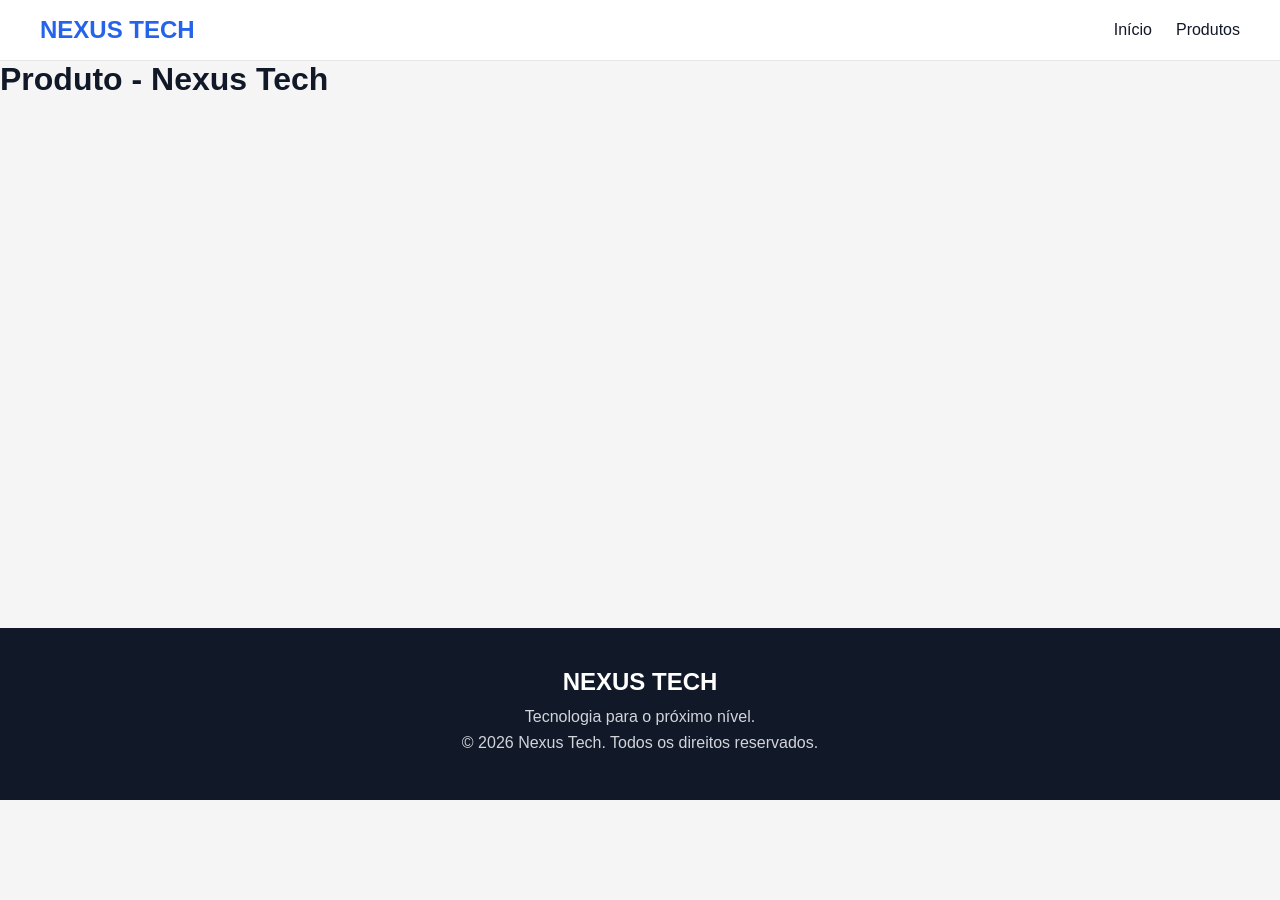
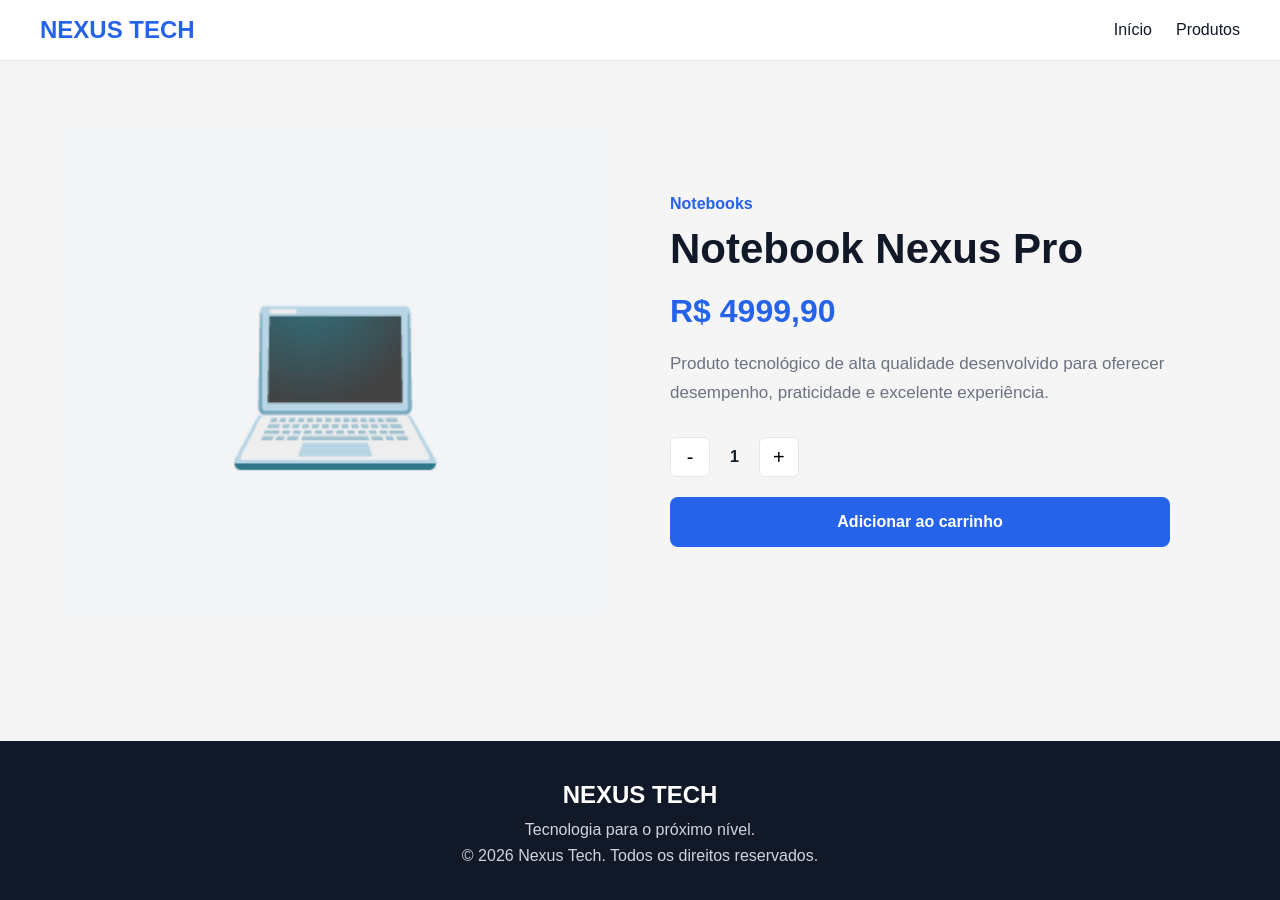
Before and after one commit to oliveirasantos62-dotcom/nexus-tech, a React (Vite) app: page /produto/1 in a window 1280 px wide. Shown: the top 900 px of the page. Before the commit the page ends 800 px from the top, so only its background shows below. Built offline with nearby package versions, Linux system fonts and the light colour scheme.

Commit message:
feat: cria página individual do produto

```diff
--- a/src/App.jsx
+++ b/src/App.jsx
@@ -1,11 +1,11 @@
 import { BrowserRouter, Routes, Route } from 'react-router-dom';
-
-import Header from './components/Header/Header';
-import Footer from './components/Footer/Footer';
 
 import Home from './pages/Home/Home';
 import Products from './pages/Products/Products';
 import Product from './pages/Product/Product';
+
+import Header from './components/Header/Header';
+import Footer from './components/Footer/Footer';
 
 function App() {
   return (
--- a/src/components/ProductCard/ProductCard.css
+++ b/src/components/ProductCard/ProductCard.css
@@ -17,6 +17,7 @@
   box-shadow: 0 8px 20px rgba(0, 0, 0, 0.08);
 }
 
+/* Imagem do produto */
 .product-image {
   height: 200px;
 
@@ -29,37 +30,63 @@
   font-size: 64px;
 }
 
+/* Informações do produto */
 .product-info {
   padding: 20px;
 }
 
+/* Categoria */
+.product-category {
+  margin-bottom: 8px;
+
+  color: var(--primary);
+
+  font-size: 13px;
+  font-weight: 700;
+
+  text-transform: uppercase;
+}
+
+/* Nome */
 .product-info h3 {
   margin-bottom: 12px;
+
+  font-size: 18px;
 }
 
+/* Preço */
 .product-price {
+  margin-bottom: 16px;
+
   color: var(--primary);
 
   font-size: 20px;
   font-weight: 700;
-
-  margin-bottom: 16px;
 }
 
-.product-info button {
+/* Link "Ver produto" */
+.product-button {
+  display: block;
+
   width: 100%;
 
   padding: 10px;
 
-  border: none;
   border-radius: 8px;
 
   background-color: var(--primary);
   color: var(--white);
 
+  text-align: center;
+  text-decoration: none;
+
+  font-weight: 700;
+
   cursor: pointer;
+
+  transition: background-color 0.2s;
 }
 
-.product-info button:hover {
+.product-button:hover {
   background-color: var(--primary-dark);
 }
--- a/src/components/ProductCard/ProductCard.jsx
+++ b/src/components/ProductCard/ProductCard.jsx
@@ -1,16 +1,24 @@
+import { Link } from 'react-router-dom';
+
 import './ProductCard.css';
 
-function ProductCard({ name, price }) {
+function ProductCard({ product }) {
   return (
     <article className='product-card'>
-      <div className='product-image'>🖥️</div>
+      <div className='product-image'>{product.image}</div>
 
       <div className='product-info'>
-        <h3>{name}</h3>
+        <p className='product-category'>{product.category}</p>
 
-        <p className='product-price'>{price}</p>
+        <h3>{product.name}</h3>
 
-        <button>Ver produto</button>
+        <p className='product-price'>
+          R$ {product.price.toFixed(2).replace('.', ',')}
+        </p>
+
+        <Link to={`/produto/${product.id}`} className='product-button'>
+          Ver produto
+        </Link>
       </div>
     </article>
   );
--- /dev/null
+++ b/src/data/products.js
@@ -0,0 +1,60 @@
+const products = [
+  {
+    id: 1,
+    name: 'Notebook Nexus Pro',
+    category: 'Notebooks',
+    price: 4999.9,
+    image: '💻',
+  },
+  {
+    id: 2,
+    name: 'Notebook Nexus Air',
+    category: 'Notebooks',
+    price: 3599.9,
+    image: '💻',
+  },
+  {
+    id: 3,
+    name: 'Smartphone Nexus X',
+    category: 'Smartphones',
+    price: 2499.9,
+    image: '📱',
+  },
+  {
+    id: 4,
+    name: 'Smartphone Nexus Lite',
+    category: 'Smartphones',
+    price: 1599.9,
+    image: '📱',
+  },
+  {
+    id: 5,
+    name: 'Monitor Nexus 27',
+    category: 'Monitores',
+    price: 1299.9,
+    image: '🖥️',
+  },
+  {
+    id: 6,
+    name: 'Monitor Nexus UltraWide',
+    category: 'Monitores',
+    price: 2199.9,
+    image: '🖥️',
+  },
+  {
+    id: 7,
+    name: 'Teclado Nexus RGB',
+    category: 'Periféricos',
+    price: 299.9,
+    image: '⌨️',
+  },
+  {
+    id: 8,
+    name: 'Mouse Nexus Pro',
+    category: 'Periféricos',
+    price: 199.9,
+    image: '🖱️',
+  },
+];
+
+export default products;
--- a/src/pages/Product/Product.css
+++ b/src/pages/Product/Product.css
@@ -0,0 +1,132 @@
+.product-page {
+  max-width: 1200px;
+
+  margin: 60px auto;
+
+  padding: 0 20px;
+}
+
+.product-detail {
+  display: grid;
+
+  grid-template-columns: 1fr 1fr;
+
+  gap: 60px;
+
+  align-items: center;
+}
+
+.product-detail-image {
+  min-height: 500px;
+
+  display: flex;
+  align-items: center;
+  justify-content: center;
+
+  background-color: #f3f4f6;
+
+  border-radius: 16px;
+
+  font-size: 180px;
+}
+
+.product-detail-info {
+  max-width: 500px;
+}
+
+.product-detail-category {
+  color: var(--primary);
+
+  font-weight: 700;
+
+  margin-bottom: 12px;
+}
+
+.product-detail-info h1 {
+  font-size: 42px;
+
+  margin-bottom: 20px;
+}
+
+.product-detail-price {
+  color: var(--primary);
+
+  font-size: 32px;
+
+  font-weight: 700;
+
+  margin-bottom: 20px;
+}
+
+.product-detail-description {
+  color: var(--text-secondary);
+
+  font-size: 17px;
+
+  line-height: 1.7;
+
+  margin-bottom: 30px;
+}
+
+.product-quantity {
+  display: flex;
+
+  align-items: center;
+
+  gap: 20px;
+
+  margin-bottom: 20px;
+}
+
+.product-quantity button {
+  width: 40px;
+  height: 40px;
+
+  border: 1px solid var(--border);
+
+  border-radius: 6px;
+
+  background-color: var(--white);
+
+  cursor: pointer;
+
+  font-size: 20px;
+}
+
+.product-quantity span {
+  font-weight: 700;
+}
+
+.add-cart {
+  width: 100%;
+
+  padding: 16px;
+
+  border: none;
+
+  border-radius: 8px;
+
+  background-color: var(--primary);
+
+  color: var(--white);
+
+  font-size: 16px;
+
+  font-weight: 700;
+
+  cursor: pointer;
+}
+
+.add-cart:hover {
+  background-color: var(--primary-dark);
+}
+
+.product-not-found {
+  max-width: 1200px;
+
+  margin: 100px auto;
+
+  padding: 20px;
+
+  text-align: center;
+}
--- a/src/pages/Product/Product.jsx
+++ b/src/pages/Product/Product.jsx
@@ -1,5 +1,55 @@
+import { useParams } from 'react-router-dom';
+
+import products from '../../data/products';
+
+import './Product.css';
+
 function Product() {
-  return <h1>Produto - Nexus Tech</h1>;
+  const { id } = useParams();
+
+  const product = products.find((product) => product.id === Number(id));
+
+  if (!product) {
+    return (
+      <section className='product-not-found'>
+        <h1>Produto não encontrado</h1>
+        <p>O produto que você procura não existe.</p>
+      </section>
+    );
+  }
+
+  return (
+    <main className='product-page'>
+      <div className='product-detail'>
+        <div className='product-detail-image'>{product.image}</div>
+
+        <div className='product-detail-info'>
+          <p className='product-detail-category'>{product.category}</p>
+
+          <h1>{product.name}</h1>
+
+          <p className='product-detail-price'>
+            R$ {product.price.toFixed(2).replace('.', ',')}
+          </p>
+
+          <p className='product-detail-description'>
+            Produto tecnológico de alta qualidade desenvolvido para oferecer
+            desempenho, praticidade e excelente experiência.
+          </p>
+
+          <div className='product-quantity'>
+            <button>-</button>
+
+            <span>1</span>
+
+            <button>+</button>
+          </div>
+
+          <button className='add-cart'>Adicionar ao carrinho</button>
+        </div>
+      </div>
+    </main>
+  );
 }
 
 export default Product;
--- a/src/pages/Products/Products.css
+++ b/src/pages/Products/Products.css
@@ -0,0 +1,83 @@
+.products-page {
+  min-height: 100vh;
+}
+
+.products-header {
+  max-width: 1200px;
+
+  margin: 50px auto 30px;
+  padding: 0 20px;
+}
+
+.products-header h1 {
+  font-size: 40px;
+  margin-bottom: 10px;
+}
+
+.products-header p {
+  color: var(--text-secondary);
+  font-size: 18px;
+}
+
+.products-content {
+  max-width: 1200px;
+
+  margin: 0 auto;
+  padding: 0 20px 60px;
+}
+
+.products-toolbar {
+  display: flex;
+  gap: 12px;
+
+  margin-bottom: 30px;
+}
+
+.products-toolbar input {
+  flex: 1;
+
+  padding: 14px 16px;
+
+  border: 1px solid var(--border);
+  border-radius: 8px;
+
+  background-color: var(--white);
+
+  outline: none;
+}
+
+.products-toolbar input:focus {
+  border-color: var(--primary);
+}
+
+.products-toolbar button {
+  padding: 0 20px;
+
+  border: none;
+  border-radius: 8px;
+
+  background-color: var(--dark);
+  color: var(--white);
+
+  cursor: pointer;
+}
+
+.products-toolbar button:hover {
+  background-color: var(--dark-secondary);
+}
+
+.products-grid {
+  display: grid;
+
+  grid-template-columns: repeat(4, 1fr);
+
+  gap: 20px;
+}
+
+.no-products {
+  padding: 40px;
+
+  text-align: center;
+
+  color: var(--text-secondary);
+}
--- a/src/pages/Products/Products.jsx
+++ b/src/pages/Products/Products.jsx
@@ -1,5 +1,51 @@
+import { useState } from 'react';
+
+import products from '../../data/products';
+import ProductCard from '../../components/ProductCard/ProductCard';
+
+import './Products.css';
+
 function Products() {
-  return <h1>Produtos - Nexus Tech</h1>;
+  const [search, setSearch] = useState('');
+
+  const filteredProducts = products.filter((product) =>
+    product.name.toLowerCase().includes(search.toLowerCase()),
+  );
+
+  return (
+    <div className='products-page'>
+      <section className='products-header'>
+        <h1>Produtos</h1>
+
+        <p>Encontre a tecnologia ideal para você.</p>
+      </section>
+
+      <section className='products-content'>
+        <div className='products-toolbar'>
+          <input
+            type='text'
+            placeholder='Buscar produto...'
+            value={search}
+            onChange={(event) => setSearch(event.target.value)}
+          />
+
+          <button>Filtrar</button>
+
+          <button>Ordenar</button>
+        </div>
+
+        <div className='products-grid'>
+          {filteredProducts.map((product) => (
+            <ProductCard key={product.id} product={product} />
+          ))}
+        </div>
+
+        {filteredProducts.length === 0 && (
+          <p className='no-products'>Nenhum produto encontrado.</p>
+        )}
+      </section>
+    </div>
+  );
 }
 
 export default Products;
```
